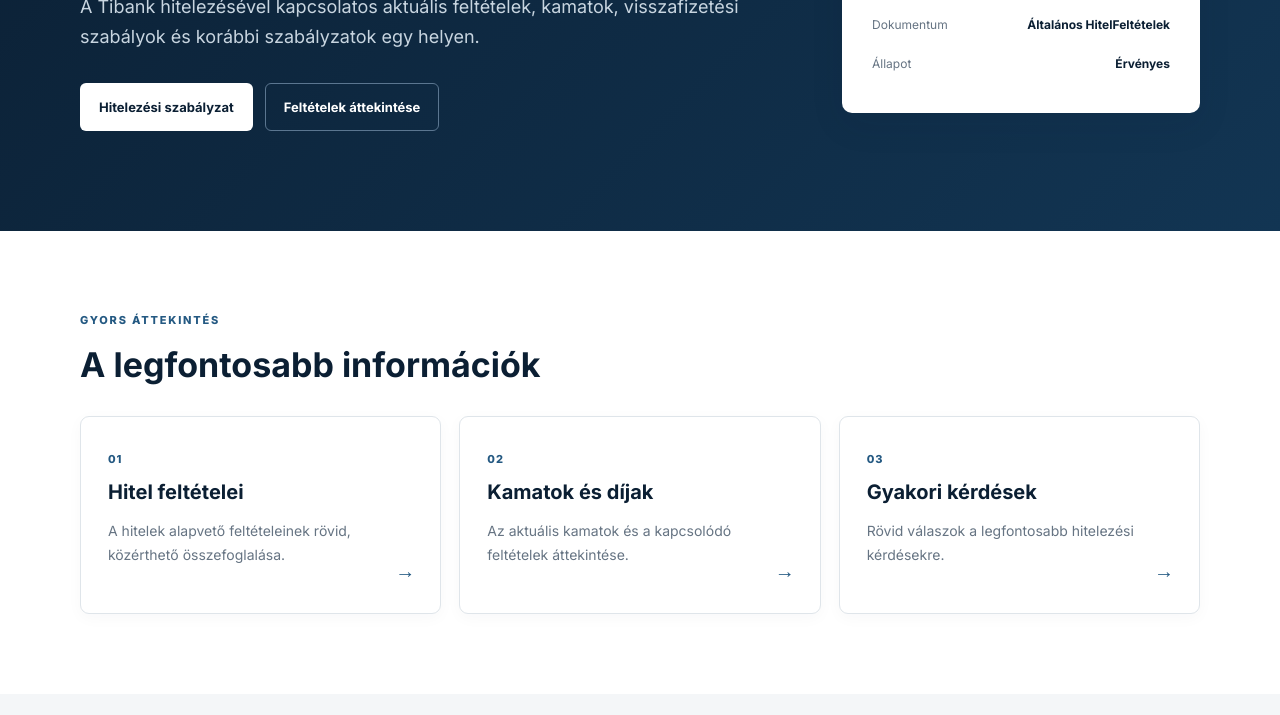
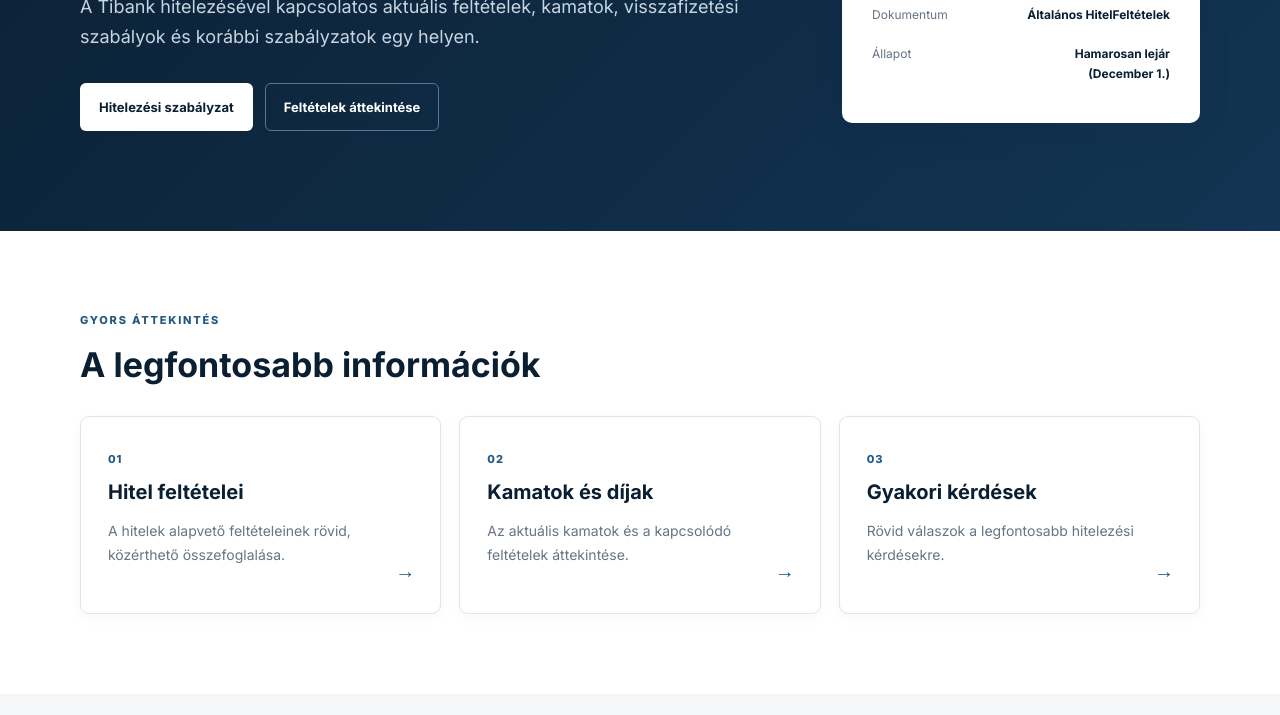
Before and after one commit to Tibankhu/tibank-weboldal, a plain HTML site: page index.html in a window 1280 px wide. Shown: the part 385-1100 px from the top of the page. Drawn offline with Linux system fonts and the light colour scheme.

Commit message:
Update index.html
Lejárat setup test

```diff
--- a/index.html
+++ b/index.html
@@ -41,7 +41,7 @@
         <dl>
           <div><dt>Hatálybalépés</dt><dd>2026. szeptember 1.</dd></div>
           <div><dt>Dokumentum</dt><dd>Általános HitelFeltételek</dd></div>
-          <div><dt>Állapot</dt><dd>Érvényes</dd></div>
+          <div><dt>Állapot</dt><dd>Hamarosan lejár<br>(December 1.)</dd></div>
         </dl>
       </div>
     </div>
```
